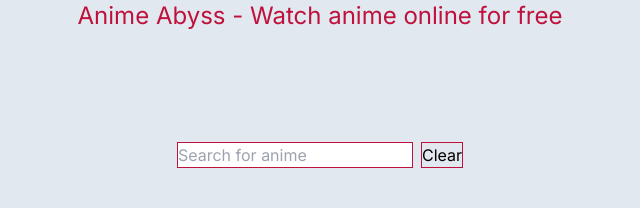
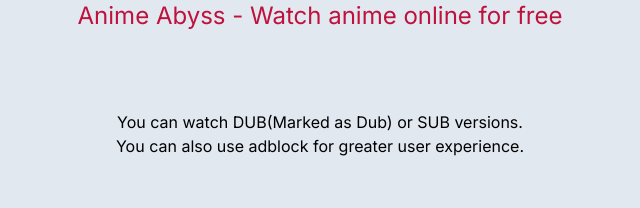
Before and after one commit to almalmalm/anime-abyss, a Next.js app: page / in a window 1280 px wide. Shown: the top 208 px of the page, without its empty margins (320-960 px from the left). Built offline with nearby package versions, Linux system fonts and the light colour scheme; no server answers.

Commit message:
feat: add google analitics and user guide text

```diff
--- a/app/layout.tsx
+++ b/app/layout.tsx
@@ -2,6 +2,7 @@
 import type { Metadata } from 'next';
 import { Inter } from 'next/font/google';
 import { ReduxProvider } from './redux/ReduxProvider';
+import Head from 'next/head';
 
 const inter = Inter({ subsets: ['latin'] });
 
--- a/app/page.tsx
+++ b/app/page.tsx
@@ -1,13 +1,29 @@
 'use client';
 import { Counter } from './components/Counter';
 import { Search } from './components/Search';
+import Script from 'next/script';
 
 export default function Home() {
   return (
+    <div className="container">
+      <Script src="https://www.googletagmanager.com/gtag/js?id=G-G3D4DVMT2P" />
+      <Script id="google-analytics">
+        {`
+          window.dataLayer = window.dataLayer || [];
+          function gtag(){dataLayer.push(arguments);}
+          gtag('js', new Date());
+
+          gtag('config', 'G-G3D4DVMT2P');
+        `}
+      </Script>
       <main className="flex flex-col min-h-screen justify-between bg-slate-200">
         <h1 className="text-2xl text-rose-700 flex justify-center">
           Anime Abyss - Watch anime online for free
         </h1>
+        <div className="flex flex-col items-center">
+          <p>You can watch DUB(Marked as Dub) or SUB versions.</p>
+          <p>You can also use adblock for greater user experience.</p>
+        </div>
         <Search />
         <div className="flex flex-col gap-4">
           <span className="flex justify-center text-2xl font-semibold">
@@ -43,5 +59,6 @@
         </div>
         <Counter />
       </main>
+    </div>
   );
 }
```
Lines whose indentation alone changed are shown as unchanged.
